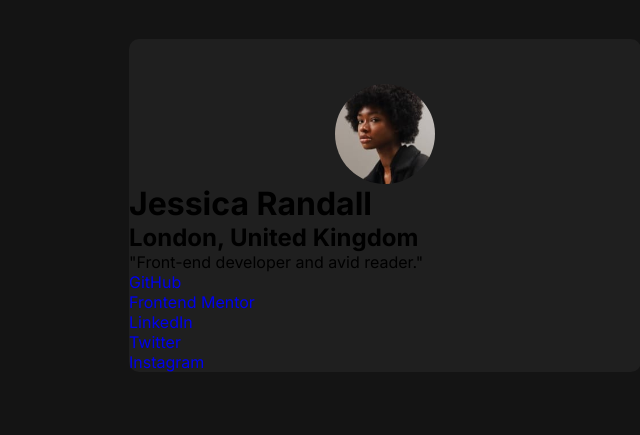
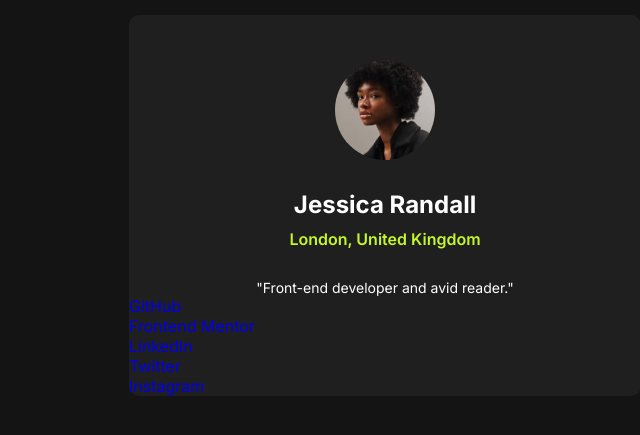
Before and after one commit to Jaqueline-Gotardi/profile-social, a plain HTML site: page index.html in a window 1280 px wide. Shown: the part 195-630 px from the top of the page, without its empty margins (255-895 px from the left). Drawn offline with Linux system fonts and the light colour scheme.

Commit message:
estilizei as informações do perfil, como: título e parágrafo

```diff
--- a/src/css/style.css
+++ b/src/css/style.css
@@ -32,3 +32,30 @@ main {
     margin-top: 45px;
     justify-self: center;
 }
+
+.information {
+    display: flex;
+    flex-direction: column;
+    align-items: center;
+    margin-top: 30px;
+    gap: 10px;
+}
+
+.information h1 {
+    color: hsl(0, 0%, 100%);
+    font-size: 24px;
+    font-weight: 700;
+}
+
+.information h2 {
+    color: hsl(75, 94%, 57%);
+    font-size: 16px;
+    font-weight: 600;
+}
+
+.information p {
+    color: hsl(0, 0%, 100%);
+    font-size: 14px;
+    font-weight: 400;
+    padding-top: 20px;
+}
```
